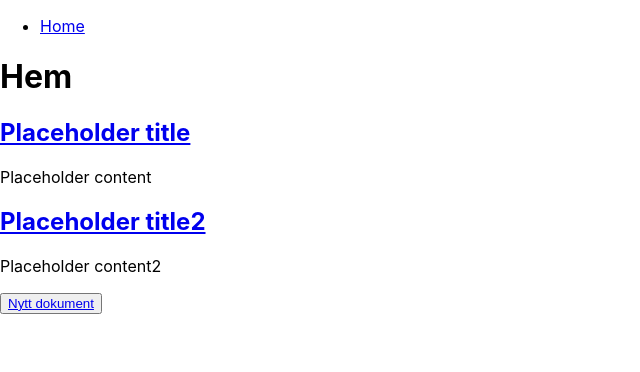
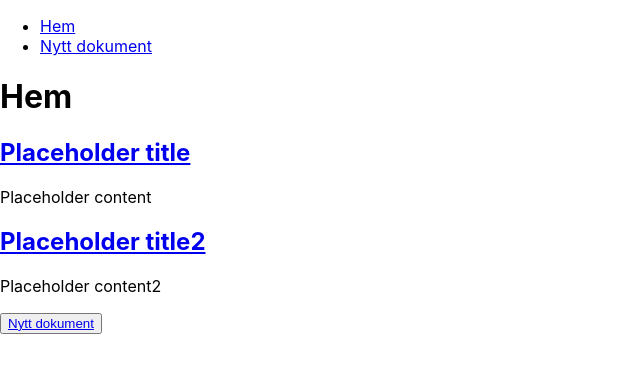
Before and after one commit to MoRosGi/jsramverk_frontend, a React (Create React App) app: page / in a window 1280 px wide. Shown: the top 372 px of the page, without its empty margins (0-640 px from the left). Built offline with nearby package versions, Linux system fonts and the light colour scheme.

Commit message:
Add link to /documentform

```diff
--- a/src/Layout.js
+++ b/src/Layout.js
@@ -6,7 +6,10 @@ const Layout = () => {
         <nav>
             <ul>
             <li>
-                <Link to="/">Home</Link>
+                <Link to="/">Hem</Link>
+            </li>
+            <li>
+                <Link to="/documentform">Nytt dokument</Link>
             </li>
             </ul>
         </nav>
```
